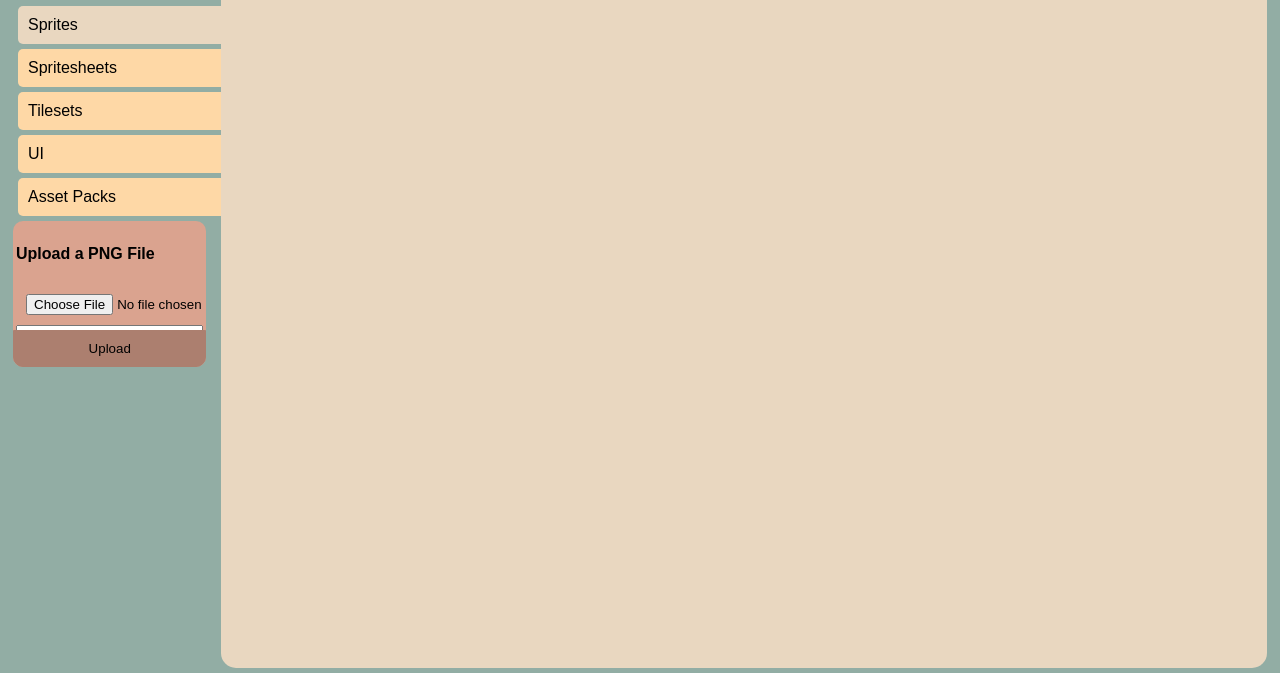
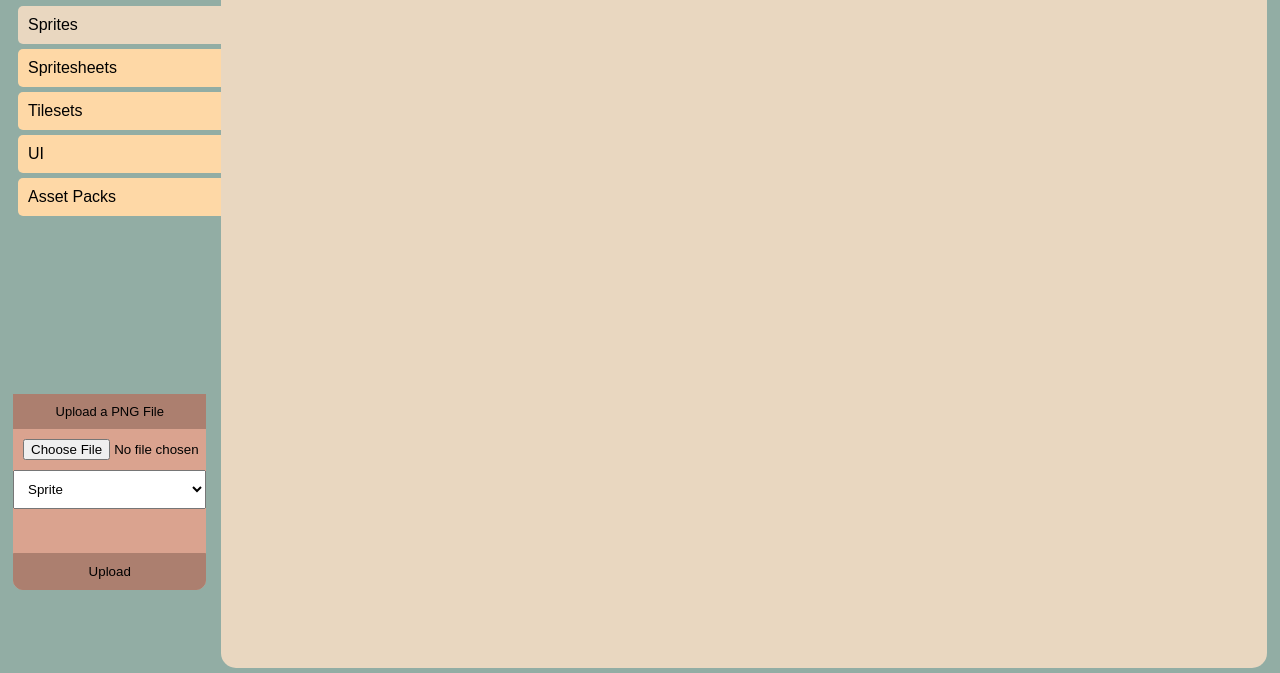
Before and after one commit to m6parker/PixelArtPortflio, a website: page public/index.html in a window 1280 px wide. Shown: the part 129-802 px from the top of the page. Drawn offline with Linux system fonts and the light colour scheme; no server answers; a web font is replaced by a local one.

Commit message:
removed commented code, fixed css hiding dropdown

```diff
--- a/public/index.html
+++ b/public/index.html
@@ -24,7 +24,7 @@
 
 
             <div class="upload-section">
-                <h4>Upload a PNG File</h4>
+                <div class="upload-text">Upload a PNG File</div>
                 <form id="uploadForm" enctype="multipart/form-data">
                     <input type="file" id="fileInput" name="file" accept="image/png" required>
                     <select id="categorySelect" name="category" class="category-select">
--- a/public/styles.css
+++ b/public/styles.css
@@ -39,6 +39,7 @@
     flex-direction: column;
     height: 300px;
     background-color: #ffff;
+    border: 2px solid#ffff;
 }
 
 .file-options{
@@ -76,6 +77,11 @@
     background: #e7e7e7;
 } */
 
+.file-item:hover{
+    border: 2px solid black;
+    background: #e7e7e7;
+}
+
 .file-item span{
     justify-content: space-evenly;
 }
@@ -105,21 +111,31 @@ html, body {
 }
 
 .left-menu{
-    cursor: pointer;
     flex-direction: column;
-    height: 50%;
+    height: 100%;
     display: flex;
     width: 250px;
+    user-select: none;
 }
 
 .upload-section{
     background-color: var(--color-2);
-    height: 500px;
+    height: 25%;
     border-radius: 10px;
     position: relative;
     margin-right: 15px;
-    padding: 3px;
     font-size: 1rem;
+    display: flex;
+    flex-direction: column;
+    flex: none;
+    bottom: 10%;
+}
+
+.upload-section .upload-text{
+    text-align: center;
+    padding: 10px;
+    font-size: 13px;
+    background-color: #ac7f6f;
 }
 
 form select, form input, form button{
@@ -161,6 +177,7 @@ form button{
     background-color: var(--color-5);
     padding: 10px;
     border-radius: 5px 0 0 5px;
+    cursor: pointer;
 }
 
 .tabs .selected{
```
Also changed, not shown: server.js (+0 -63 lines).
